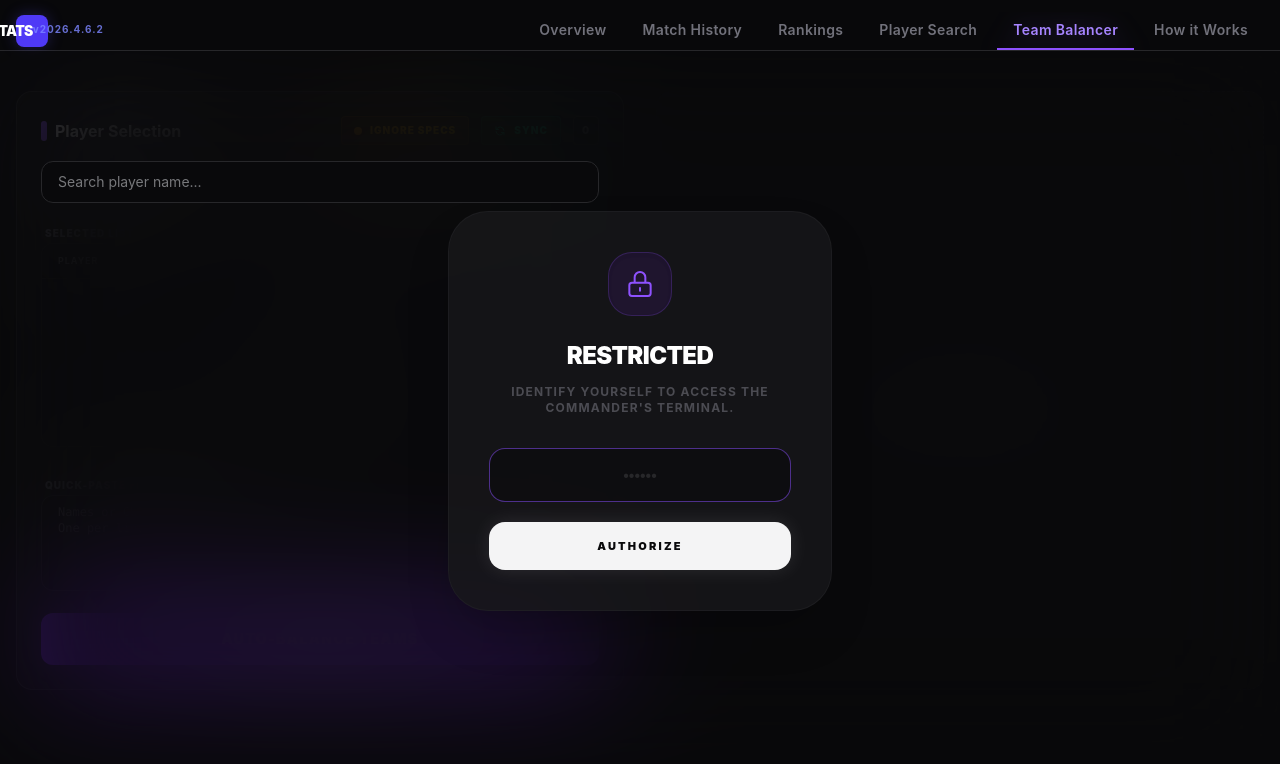
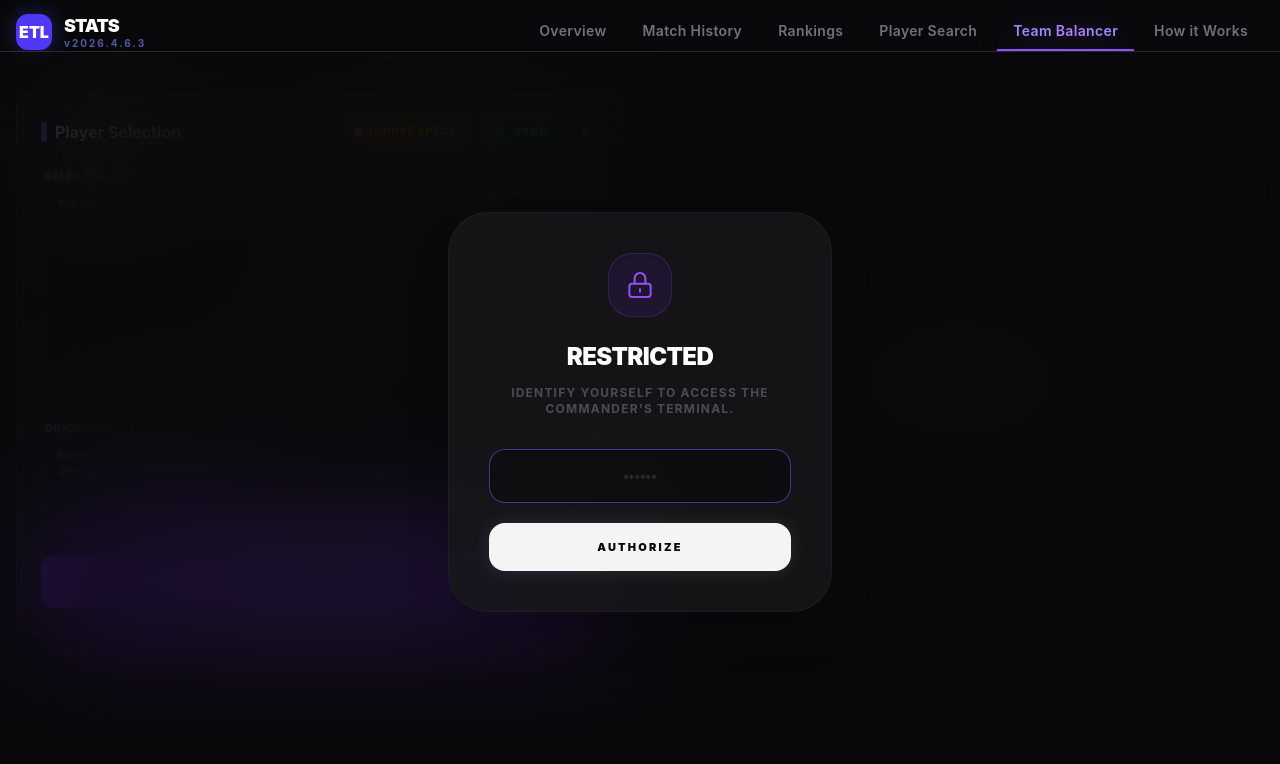
Before and after one commit to plissje/etl-stats-server, a React (Vite) app in the folder frontend/: page /balancing in a window 1280 px wide. Shown: the top 764 px of the page. Built offline with nearby package versions, Linux system fonts and the light colour scheme.

Commit message:
Fix logo layout, hide balancer search when unauthorized, and bump version to v2026.4.6.3

```diff
--- a/frontend/src/App.tsx
+++ b/frontend/src/App.tsx
@@ -32,11 +32,13 @@ function Layout({ children }: { children: ReactNode }) {
       <nav className="border-b border-zinc-800 bg-zinc-950/90 backdrop-blur sticky top-0 z-10 w-full">
         <div className="mx-auto flex flex-col md:flex-row max-w-7xl items-center justify-between px-4 pt-3 md:pb-0 gap-4">
           <div className="flex items-center gap-8">
-            <Link to="/" className="flex items-center gap-2 group">
-              <div className="w-8 h-8 rounded-lg bg-indigo-600 flex items-center justify-center font-black text-white group-hover:bg-indigo-500 transition-colors shadow-[0_0_15px_rgba(79,70,229,0.3)]">
+            <Link to="/" className="flex items-center gap-3 group">
+              <div className="w-9 h-9 rounded-xl bg-indigo-600 flex items-center justify-center font-black text-white group-hover:bg-indigo-500 transition-all duration-300 shadow-[0_0_20px_rgba(79,70,229,0.4)] group-hover:scale-105 active:scale-95">
                 ETL
-                <span className="text-sm font-black tracking-tighter text-white">STATS</span>
-                <span className="text-[10px] font-bold text-indigo-400/80 -mt-1 tracking-widest">v2026.4.6.2</span>
+              </div>
+              <div className="flex flex-col -gap-1">
+                <span className="text-lg font-black tracking-tighter text-white group-hover:text-indigo-400 transition-colors">STATS</span>
+                <span className="text-[10px] font-bold text-indigo-400/80 tracking-[0.2em] -mt-1 opacity-80">v2026.4.6.3</span>
               </div>
             </Link>
           </div>
--- a/frontend/src/pages/Balancing.tsx
+++ b/frontend/src/pages/Balancing.tsx
@@ -265,6 +265,7 @@ export function Balancing() {
             </div>
 
             {/* Search Section - Fixed Relative Container */}
+            {isAuthenticated && (
               <div className="relative z-50">
                 <input
                   type="text"
@@ -297,6 +298,7 @@ export function Balancing() {
                   </div>
                 )}
               </div>
+            )}
 
             <div className="space-y-3">
                <label className="text-[10px] text-zinc-500 uppercase font-black tracking-widest px-1">Selected List</label>
```
Also changed, not shown: 1 other file (tests, documents, lock files or other folders). Lines whose indentation alone changed are shown as unchanged.
